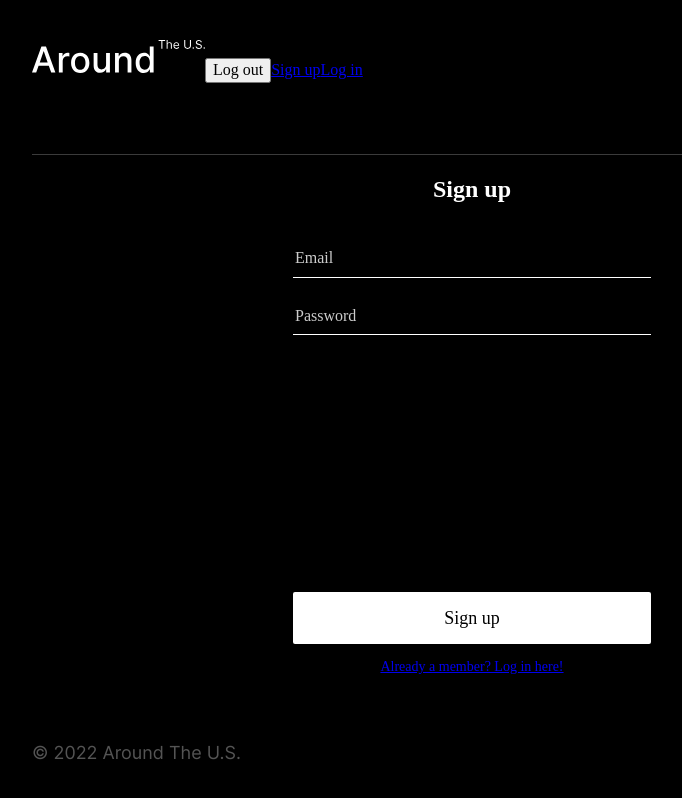
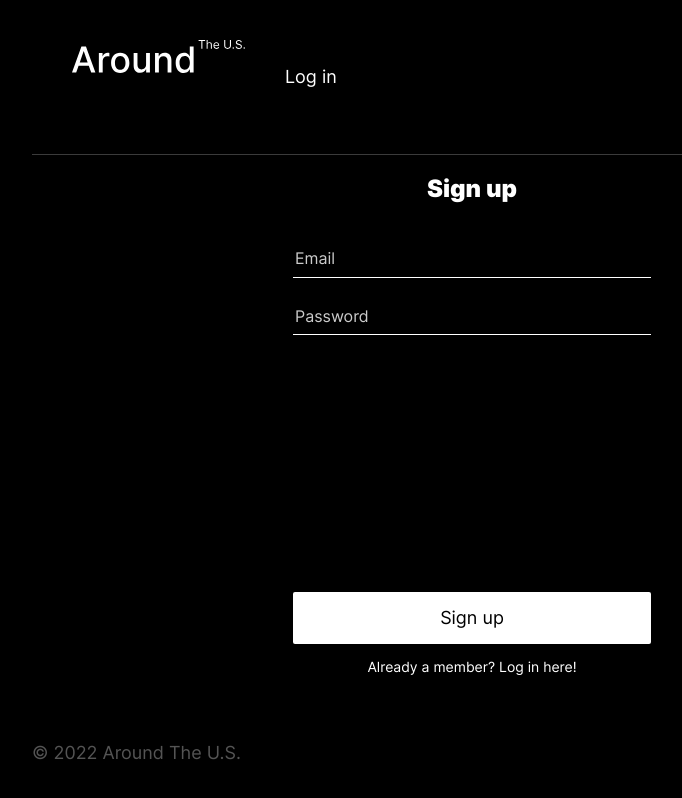
Before and after one commit to Chen-Abudi/react-around-auth, a React (Create React App) app: page /signup in a window 1280 px wide. Shown: the top 798 px of the page, without its empty margins (168-850 px from the left). Built offline with nearby package versions, Linux system fonts and the light colour scheme.

Commit message:
refactor

```diff
--- a/src/blocks/auth.css
+++ b/src/blocks/auth.css
@@ -7,6 +7,7 @@
   margin: 0 auto;
   height: calc(100vh - 300px);
   padding-top: 20px;
+  font-family: "Inter", Arial, sans-serif;
 }
 
 .auth__title {
@@ -85,13 +86,13 @@
   color: #fff;
 }
 
-.auth-subtitle {
+.auth__subtitle {
   padding: 15px 0 0;
   margin: 0;
   font-size: 14px;
   line-height: 16px;
   font-weight: 400;
-
+  text-decoration: none;
   color: #fff;
 }
 
--- a/src/blocks/header.css
+++ b/src/blocks/header.css
@@ -10,6 +10,12 @@
   margin: 0 auto;
   /* padding-top: 45px; */
   padding: 40px 0px;
+}
+
+.header__overlay {
+  display: flex;
+  justify-content: space-between;
+  align-items: center;
 }
 
 .header__logo {
@@ -70,6 +76,7 @@
   text-decoration: none;
   transition: opacity 0.4s linear;
   color: #ffffff;
+  font-family: "Inter", Arial, sans-serif;
 }
 
 .header__link:hover {
--- a/src/components/App.js
+++ b/src/components/App.js
@@ -18,33 +18,20 @@ function App() {
   const history = useHistory();
 
   const [loggedIn, setLoggedIn] = useState(false);
-  const [accountData, setAccountData] = useState({ _id: "", email: "" });
+  // const [accountData, setAccountData] = useState({ _id: "", email: "" });
+
+  const [accountData, setAccountData] = useState({
+    email: "someemail@mail.com",
+  });
 
   // const [isSuccess, setIsSuccess] = useState(true);
   // const [isToolTipActionText, setIsToolTipActionText] = useState("");
+
   const [isLoading, setIsLoading] = useState(false);
 
   const [isTooltipSuccessOpen, setIsTooltipSuccessOpen] = useState(false);
   const [isTooltipFailOpen, setIsTooltipFailOpen] = useState(false);
   const [isTooltipInvalidOpen, setIsTooltipInvalidOpen] = useState(false);
-
-  const closeAllTooltips = () => {
-    setIsTooltipInvalidOpen(false);
-    setIsTooltipSuccessOpen(false);
-    setIsTooltipFailOpen(false);
-  };
-
-  const closeOnEscape = (evt) => {
-    if (evt.key === "Escape") {
-      closeAllTooltips();
-    }
-  };
-
-  const setListener = (listen) => {
-    listen
-      ? document.addEventListener("keydown", closeOnEscape)
-      : document.removeEventListener("keydown", closeOnEscape);
-  };
 
   useEffect(() => {
     const token = localStorage.getItem("token");
@@ -66,9 +53,28 @@ function App() {
     }
   }, [history]);
 
+  const closeAllTooltips = () => {
+    setIsTooltipInvalidOpen(false);
+    setIsTooltipSuccessOpen(false);
+    setIsTooltipFailOpen(false);
+  };
+
+  const closeOnEscape = (evt) => {
+    if (evt.key === "Escape") {
+      closeAllTooltips();
+    }
+  };
+
+  const setListener = (listen) => {
+    listen
+      ? document.addEventListener("keydown", closeOnEscape)
+      : document.removeEventListener("keydown", closeOnEscape);
+  };
+
   const handleLogout = () => {
     localStorage.removeItem("token");
     setLoggedIn(false);
+    // history.push("/signin");
   };
 
   const login = (userData) => {
@@ -110,6 +116,7 @@ function App() {
         setIsLoading(false);
       });
   }
+
   // useEffect(() => {
   //   function closeFromOverlay(evt) {
   //     if (evt.target.classList.contains("tooltip")) {
@@ -137,7 +144,7 @@ function App() {
   return (
     <AccountContext.Provider value={{ loggedIn, accountData }}>
       <div className="container">
-        <Header handleLogout={handleLogout} />
+        <Header handleLogout={handleLogout} loggedIn={loggedIn} />
 
         <Switch>
           <ProtectedRoute exact path="/" component={AroundUS} />
--- a/src/components/AuthForm.js
+++ b/src/components/AuthForm.js
@@ -1,4 +1,4 @@
-import React from "react";
+import React, { useState } from "react";
 import { Link } from "react-router-dom";
 
 function AuthForm({
@@ -14,17 +14,15 @@ function AuthForm({
   handleFormSubmit,
   isLoggedIn,
 }) {
-  // const [isSuccess, setIsSuccess] = useState(true);
-  // const [isToolTipActionText, setIsToolTipActionText] = useState("");
+  const [isSuccess, setIsSuccess] = useState(true);
+  const [isToolTipActionText, setIsToolTipActionText] = useState("");
+  const [isInfoToolTipOpen, setIsInfoToolTipOpen] = useState(false);
 
-  // function handleShowTooltip(success, text) {
-  //   setIsSuccess(success);
-  //   setIsToolTipActionText(text);
-  //   // updateInfoTooltipState(true);
-  //   setTimeout(() => {
-  //     closeAllTooltips();
-  //   }, 2000);
-  // }
+  function handleShowTooltip(success, text) {
+    setIsSuccess(success);
+    setIsToolTipActionText(text);
+    setIsInfoToolTipOpen(true);
+  }
 
   return (
     <div className="auth">
--- a/src/components/Header.js
+++ b/src/components/Header.js
@@ -1,49 +1,56 @@
-import React from "react";
+// import React from "react";
+// import logo from "../images/logo.svg";
+// import { Link } from "react-router-dom";
+
+// function Header() {
+//   return (
+//     <header className="header">
+//       <img className="header__logo" src={logo} alt="Around the U.S Logo" />
+
+//       <div className="header__account-menu">
+//         <div className="header__account-item">somemail@email.com</div>
+//         <button className="header__account-item header__account-item_logout button">
+//           Log out
+//         </button>
+//         <Link to="/signup" className="header__account-item link">
+//           Sign up
+//         </Link>
+//         <Link to="/signin" className="header__account-item link">
+//           Log in
+//         </Link>
+//       </div>
+//     </header>
+//   );
+// }
+
+// export default Header;
+
+import React, { useEffect, useState } from "react";
 import logo from "../images/logo.svg";
-import { Link } from "react-router-dom";
-
-function Header() {
-  return (
-    <header className="header">
-      <img className="header__logo" src={logo} alt="Around the U.S Logo" />
-
-      <div className="header__account-menu">
-        <div className="header__account-item">somemail@email.com</div>
-        <button className="header__account-item header__account-item_logout button">
-          Log out
-        </button>
-        <Link to="/signup" className="header__account-item link">
-          Sign up
-        </Link>
-        <Link to="/signin" className="header__account-item link">
-          Log in
-        </Link>
-      </div>
-    </header>
-  );
-}
-
-export default Header;
-
-// import React, { useState } from "react";
-// import logo from "../images/logo.svg";
+import MobileDropdown from "./MobileDropdown";
+import Nav from "./Nav";
 // import hamburgerOpen from "../images/hamburgerOpen.svg";
 // import hamburgerClose from "../images/hamburgerClose.svg";
 // import { Link } from "react-router-dom";
 
-// function Header({ loggedIn, navText, handleLogout, path, userEmail }) {
-//   const [isHamburgerOpen, setIsHamburgerOpen] = useState(false);
+function Header({ loggedIn, navText, handleLogout, path, userEmail }) {
+  const [isHamburgerOpen, setIsHamburgerOpen] = useState(false);
 
-//   function toggleHamburger() {
-//     setIsHamburgerOpen(!isHamburgerOpen);
-//   }
+  function toggleHamburger() {
+    setIsHamburgerOpen(!isHamburgerOpen);
+  }
+
+  useEffect(() => {
+    if (!loggedIn) {
+      setIsHamburgerOpen(false);
+    }
+  }, [loggedIn]);
 
   //   function handleLogoutFromDropdown() {
   //     toggleHamburger();
   //     handleLogout();
   //   }
-
-//   return (
+  return (
     //     <>
     //       {loggedIn && (
     //         <div
@@ -61,36 +68,51 @@ export default Header;
     //           </Link>
     //         </div>
     //       )}
-//       <header className="header">
-//         <Link to="/">
-//           <img className="header__logo" src={logo} alt="Around the U.S Logo" />
-//         </Link>
-//         {loggedIn ? (
-//           <div>
-//             <nav className="header__nav-overlay">
-//               <p className="header__email">{userEmail}</p>
-//               <Link to={path} className="header__link" onClick={handleLogout}>
-//                 {navText}
-//               </Link>
-//             </nav>
-//             <button className="header__hamburger" onClick={toggleHamburger}>
-//               <img
-//                 className="header__hamburger-icon"
-//                 src={!isHamburgerOpen ? hamburgerOpen : hamburgerClose}
-//                 alt="Hamburger Icon"
-//               />
-//             </button>
-//           </div>
-//         ) : (
-//           <nav className="header__nav-overlay">
-//             <Link to={path} className="header__link header__link_loggedout">
-//               {navText}
-//             </Link>
-//           </nav>
-//         )}
-//       </header>
-//     </>
-//   );
-// }
+    <header className="header">
+      <MobileDropdown
+        isHamburgerOpen={isHamburgerOpen}
+        userEmail={userEmail}
+        handleLogout={handleLogout}
+      />
+      <div className="header__overlay">
+        <img className="header__logo" src={logo} alt="Around the U.S Logo" />
+        <Nav
+          loggedIn={loggedIn}
+          userEmail={userEmail}
+          isHamburgerOpen={isHamburgerOpen}
+          toggleHamburger={toggleHamburger}
+          handleLogout={handleLogout}
+        />
+      </div>
+      {/* <Link to="/">
+             <img className="header__logo" src={logo} alt="Around the U.S Logo" />
+         </Link>
+           {loggedIn ? (
+            <div>
+              <nav className="header__nav-overlay">
+                <p className="header__email">{userEmail}</p>
+                <Link to={path} className="header__link" onClick={handleLogout}>
+                  {navText}
+                </Link>
+              </nav>
+              <button className="header__hamburger" onClick={toggleHamburger}>
+                <img
+                  className="header__hamburger-icon"
+                  src={!isHamburgerOpen ? hamburgerOpen : hamburgerClose}
+                  alt="Hamburger Icon"
+                />
+              </button>
+            </div>
+          ) : (
+            <nav className="header__nav-overlay">
+              <Link to={path} className="header__link header__link_loggedout">
+                {navText}
+              </Link>
+            </nav>
+          )} */}
+    </header>
+    // </>
+  );
+}
 
-// export default Header;
+export default Header;
--- /dev/null
+++ b/src/components/MobileDropdown.js
@@ -0,0 +1,28 @@
+import React from "react";
+import { Link } from "react-router-dom";
+
+function MobileDropdown(props) {
+  return (
+    <div
+      className={`header__mobile-dropdown ${
+        props.isHamburgerOpen ? "header__mobile-dropdown_receptive" : ""
+      } `}
+    >
+      <ul className="header__links-items header__links-items_mobile-dropdown">
+        <li className="header__links-item">{props.userEmail}</li>
+        <li className="header__links-item">
+          <Link
+            className="header__link"
+            to="/signin"
+            onClick={props.handleLogoutFromDropdown}
+          >
+            {props.navText}
+          </Link>
+        </li>
+      </ul>
+      <div className="divider divider_type_mobile-dropdown"></div>
+    </div>
+  );
+}
+
+export default MobileDropdown;
--- /dev/null
+++ b/src/components/Nav.js
@@ -0,0 +1,72 @@
+import React from "react";
+import { Link, useLocation } from "react-router-dom";
+import hamburgerOpen from "../images/hamburgerOpen.svg";
+import hamburgerClose from "../images/hamburgerClose.svg";
+
+function Nav({
+  loggedIn,
+  userEmail,
+  toggleHamburger,
+  isHamburgerOpen,
+  handleLogout,
+}) {
+  const path = useLocation();
+  const isLogin = path.pathname === "/signin";
+  const isRegister = path.pathname === "/signup";
+
+  return (
+    <nav className="nav">
+      <ul
+        className={`header__links header__links_desktop ${
+          isLogin || isRegister ? "header__links_signup-login-homepage" : ""
+        }`}
+      >
+        {isLogin && (
+          <li className="header__links-item">
+            <Link to="/signup" className="header__link">
+              Sign up
+            </Link>
+          </li>
+        )}
+        {isRegister && (
+          <li className="header__links-item">
+            <Link to="/signin" className="header__link">
+              Log in
+            </Link>
+          </li>
+        )}
+        {loggedIn && (
+          <li className="header__links-item">
+            <Link to="/signin" className="header__link" onClick={handleLogout}>
+              Log out
+            </Link>
+          </li>
+        )}
+        {loggedIn && <li className="header__link-item">{userEmail}</li>}
+      </ul>
+      {!isRegister && !isLogin && (
+        <button
+          type="button"
+          className="header__menu-button"
+          onClick={toggleHamburger}
+        >
+          {!isHamburgerOpen ? (
+            <img
+              src={hamburgerOpen}
+              alt="menu"
+              className="header__hamburger-icon"
+            />
+          ) : (
+            <img
+              src={hamburgerClose}
+              alt="close"
+              className="header__close-icon"
+            />
+          )}
+        </button>
+      )}
+    </nav>
+  );
+}
+
+export default Nav;
```
Lines whose indentation alone changed are shown as unchanged.
